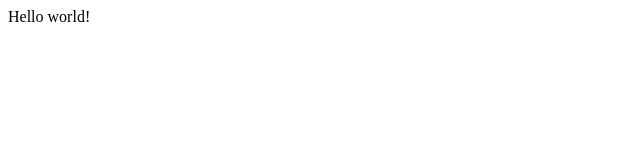
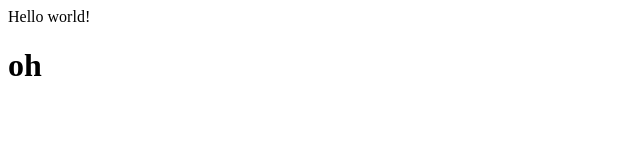
Before and after one commit to endeusa/endeusa.github.io, a plain HTML site: page index.html in a window 1280 px wide. Shown: the full height of the page, 0-640 px from the left. Drawn offline with Linux system fonts and the light colour scheme.

Commit message:
Update index.html

```diff
--- a/index.html
+++ b/index.html
@@ -1 +1,2 @@
 Hello world!
+<h1> oh </h1>
```
